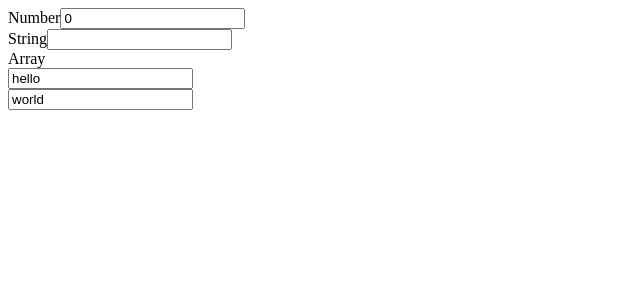
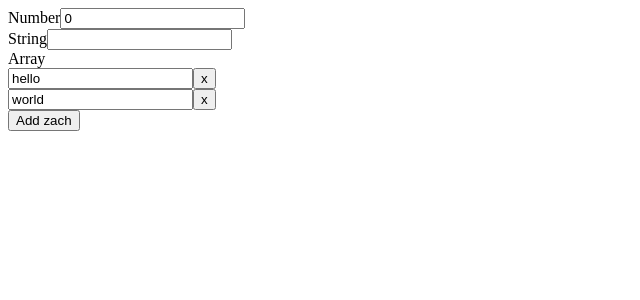
Before and after one commit to flexport/formula-one-example, a React (Create React App) app: page / in a window 1280 px wide. Shown: the top 300 px of the page, without its empty margins (0-640 px from the left). Built offline with nearby package versions, Linux system fonts and the light colour scheme.

Commit message:
Adding and removing items in ArrayField

```diff
--- a/src/App.js
+++ b/src/App.js
@@ -52,13 +52,19 @@ class App extends Component<{}, State> {
                   <label>
                     Array
                     <ArrayField {...links.a}>
-                      {links => {
-                        return links.map(link => (
-                          <div>
-                            <StringField {...link} />
-                          </div>
-                        ));
-                      }}
+                      {(links, {addField, removeField}) => (
+                        <React.Fragment>
+                          {links.map((link, i) => (
+                            <div>
+                              <StringField {...link} />
+                              <button onClick={() => removeField(i)}>x</button>
+                            </div>
+                          ))}
+                          <button onClick={() => addField("zach")}>
+                            Add zach
+                          </button>
+                        </React.Fragment>
+                      )}
                     </ArrayField>
                   </label>
                 </div>
--- a/src/formula-two/ArrayField.js
+++ b/src/formula-two/ArrayField.js
@@ -6,20 +6,26 @@ import type {ChangeFn, ArrayMap, ToError, FieldLink} from "./types";
 
 type ToFieldLink = <T>(T) => FieldLink<T>;
 
-type Links<E, T: Array<E>> = Array<$Call<ToFieldLink, E>>;
+type Links<E> = Array<$Call<ToFieldLink, E>>;
 // type Errors<T> = $Call<$Map<ToError>, T>;
 
 type Props<E, T: Array<E>> = {|
   value: T,
   onChange: ChangeFn<T>,
   // errors: Errors<T>,
-  children: (links: Links<E, T>) => React.Node,
+  children: (
+    links: Links<E>,
+    {
+      addField: (value: E) => void,
+      removeField: (index: number) => void,
+    }
+  ) => React.Node,
 |};
 
 function makeLinks<E, T: Array<E>>(
   value: T,
   onChangeArr: ChangeFn<T>
-): Links<E, T> {
+): Links<E> {
   return value.map((x, i) => ({
     value: x,
     onChange: newValue =>
@@ -31,7 +37,12 @@ export default class ArrayField<E, T: Array<E>> extends React.Component<
   Props<E, T>
 > {
   render() {
-    const links = makeLinks(this.props.value, this.props.onChange);
-    return this.props.children(links);
+    const {value, onChange} = this.props;
+    const links = makeLinks(value, onChange);
+    return this.props.children(links, {
+      addField: newValue => onChange([...value, newValue]),
+      removeField: index =>
+        onChange([...value.slice(0, index), ...value.slice(index + 1)]),
+    });
   }
 }
```
